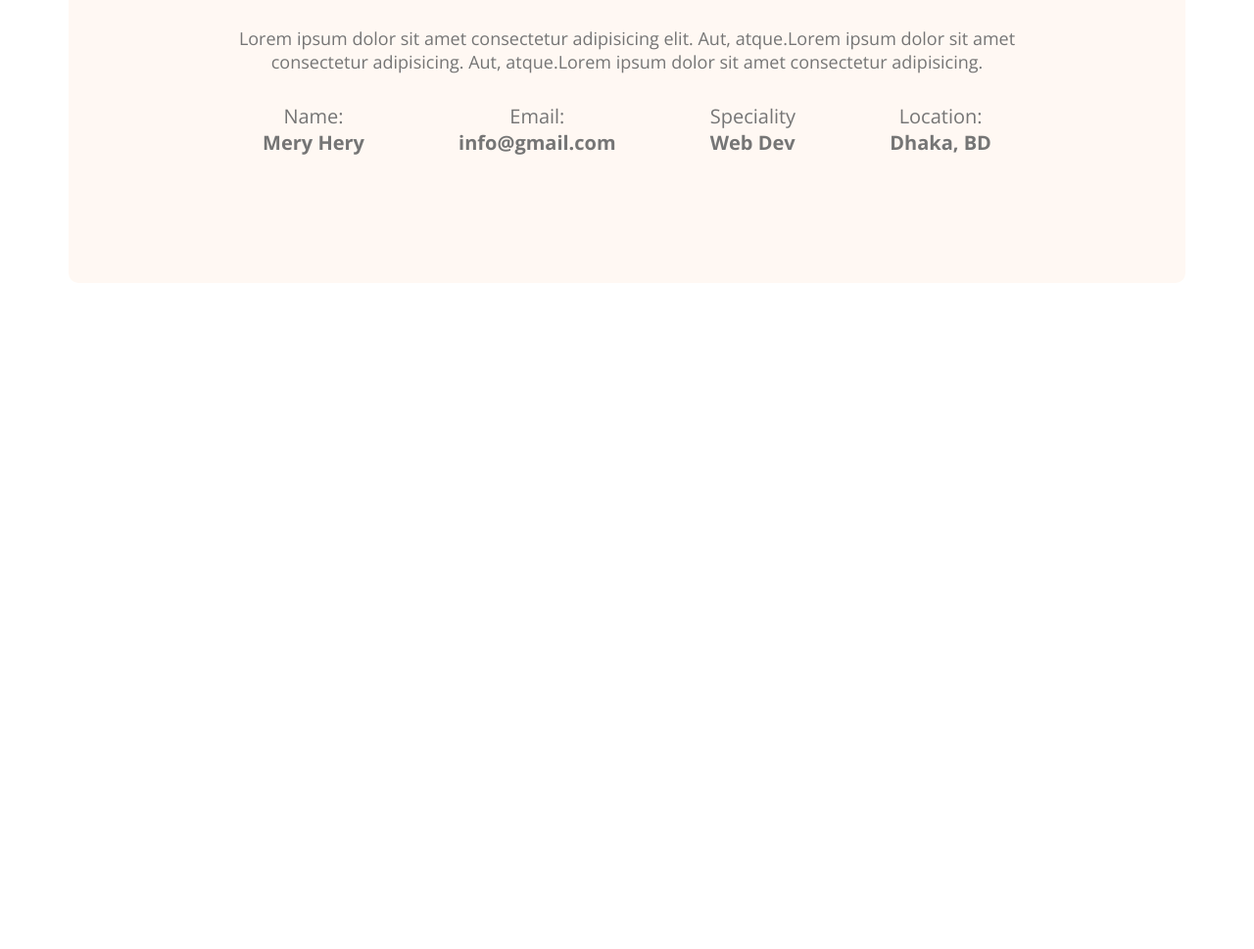
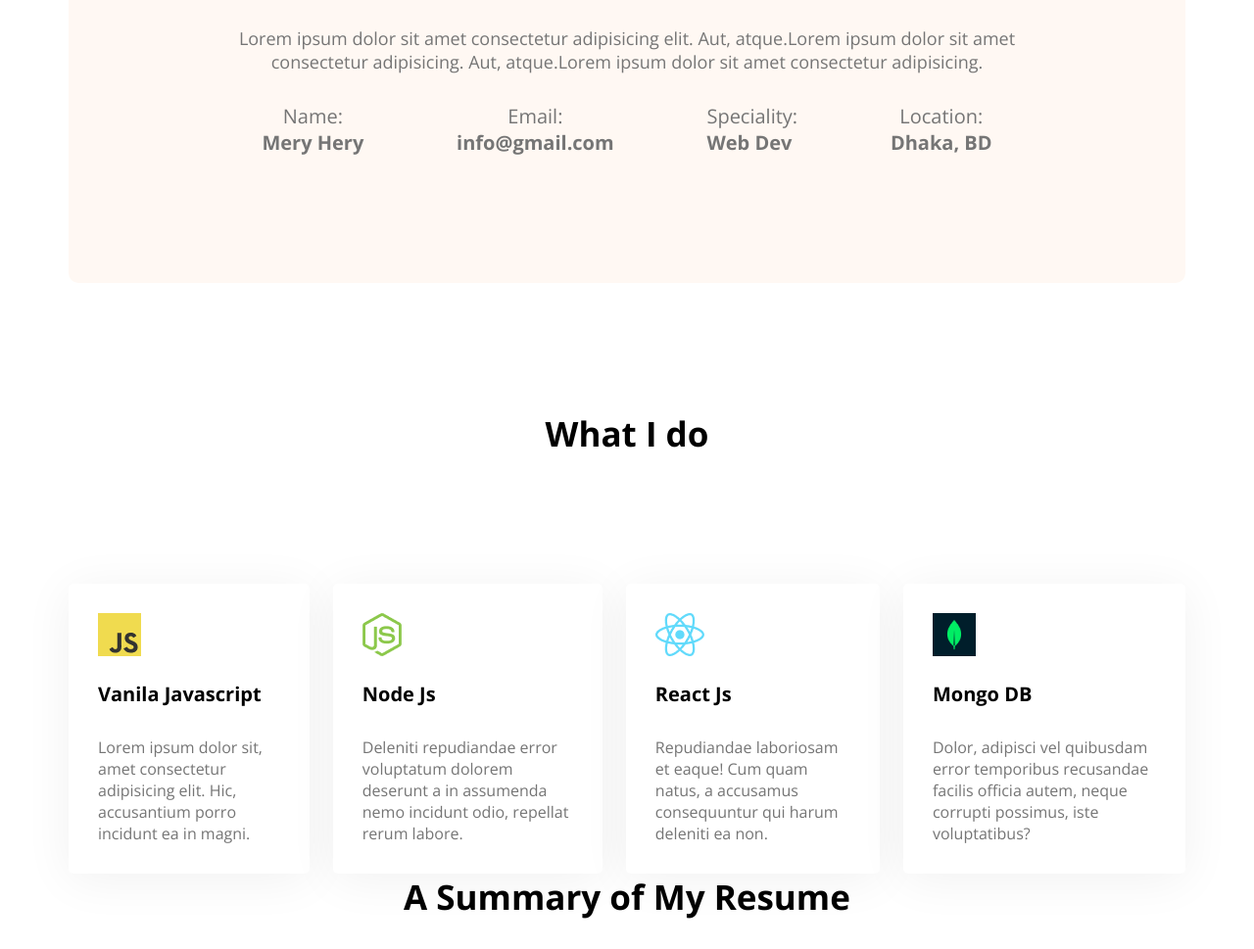
Before and after one commit to nabilasoma/Developer-portfolio, a plain HTML site: page index.html in a window 1280 px wide. Shown: the part 1051-2020 px from the top of the page at 98% size. Before the commit the page ends 1340 px from the top, so only its background shows below. Drawn offline with nearby package versions, Linux system fonts and the light colour scheme; a web font is replaced by a local one.

Commit message:
added skill content

```diff
--- a/index.html
+++ b/index.html
@@ -29,7 +29,7 @@
             <button class="btn-primary">Download CV</button>
         </div>
         <div class="image_part">
-        <img src="./images/Herdy.jpg" alt="">
+        <img src="./images/hardy.png" alt="">
         </div>
     </div>
     </div>
@@ -51,7 +51,7 @@
                     <p class="info_description">info@gmail.com</p>
                 </div>
                 <div class="about_info">
-                    <p class="info_title">Speciality</p>
+                    <p class="info_title">Speciality:</p>
                     <p class="info_description">Web Dev</p>
                 </div>
                 <div class="about_info">
@@ -60,6 +60,41 @@
                 </div>
             </div>
         </section>
+        <!-- what i do section start-->
+        <section class="what_i_do">
+            <h3 class="skills_title">What I do</h3>
+            <div class="skills_container">
+                <div class="skills">
+                    <img src="./images/js.png" alt="js.png">
+                    <p class="skill_title">Vanila Javascript</p>
+                    <p class="skill_description">Lorem ipsum dolor sit, amet consectetur adipisicing elit. Hic, accusantium porro incidunt ea in magni.</p>
+                </div>
+                <div class="skills">
+                    <img src="./images/nodejs.png" alt="nodejs">
+                    <p class="skill_title">Node Js</p>
+                    <p class="skill_description">Deleniti repudiandae error voluptatum dolorem deserunt a in assumenda nemo incidunt odio, repellat rerum labore.</p>
+                </div>
+                <div class="skills">
+                    <img src="./images/react.png" alt="">
+                    <p class="skill_title">React Js</p>
+                    <p class="skill_description">Repudiandae laboriosam et eaque! Cum quam natus, a accusamus consequuntur qui harum deleniti ea non.</p>
+                </div>
+                <div class="skills">
+                    <img src="./images/mongo.png" alt="">
+                    <p class="skill_title">Mongo DB</p>
+                    <p class="skill_description">Dolor, adipisci vel quibusdam error temporibus recusandae facilis officia autem, neque corrupti possimus, iste voluptatibus?</p>
+                </div>
+            </div>
+        </section>
+        <!-- what i do section end -->
+        <!-- resume section start  -->
+        <section class="resume">
+            <h3 class="section_title">A Summary of My Resume</h3>
+            <div class="resume_container">
+
+            </div>
+        </section>
+        <!-- resume section end  -->
     </main>
     <footer>
 
--- a/styles/style.css
+++ b/styles/style.css
@@ -108,8 +108,40 @@ main {
     color: #757575;
 }
 /* banner part end  */
+/* what i do part start  */
+.what_i_do {
+ margin-top: 130px;
+}
+.section_title {
+
+}
+.skills_container {
+    display: flex;
+    gap: 24px;
+}
+.skills {
+    background-color: #FFFFFF;
+    box-shadow: 0px 6px 50px rgba(0, 0, 0, 0.06);
+    border-radius: 5px;
+    padding: 30px;
+}
+.skills_title {
+    font-weight: 700;
+    font-size: 35px;
+    text-align: center;
+    margin-bottom: 130px;
+}
+.skill_description{
+    font-size: 16px;
+    color: #757575;
+}
+.skill_title {
+    font-weight: 700;
+    font-size: 20px;
+    margin-top: 20px;
+    margin-bottom: 30px;
+}
+/* what i do part end  */
 /* banner part end  */
 /* banner part end  */
 /* banner part end  */
-/* banner part end  */
-/* banner part end  */
```
Also changed, not shown: images/background_image.jpg (deleted), images/developer.png (added), images/facebook.png (added), images/hardy.png (added), images/header_bg.png (added), images/insta.png (added), images/js.png (added), images/mongo.png (added), images/nodejs.png (added), images/react.png (added), images/twitter.png (added), 1 other file.
